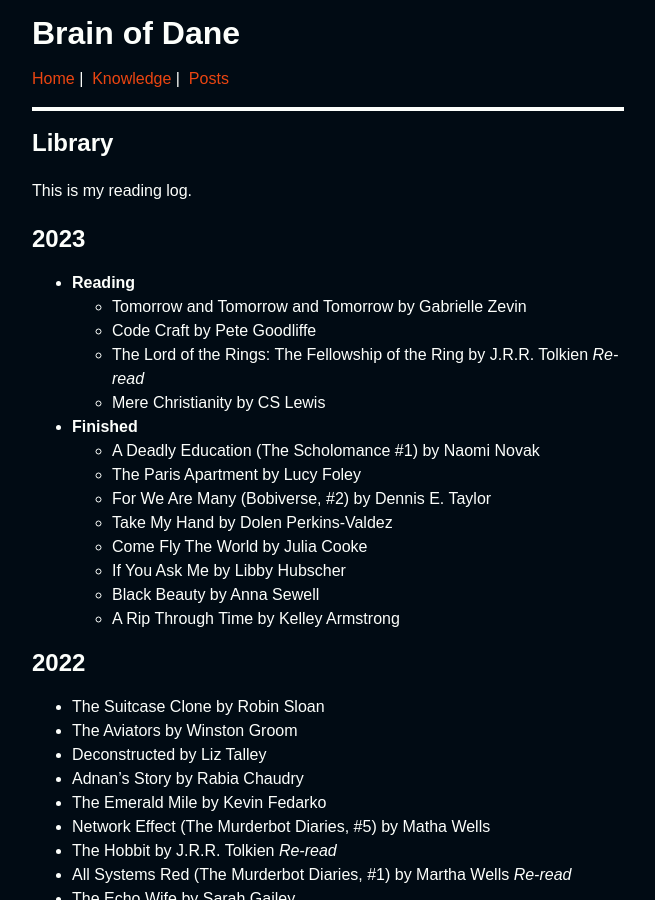
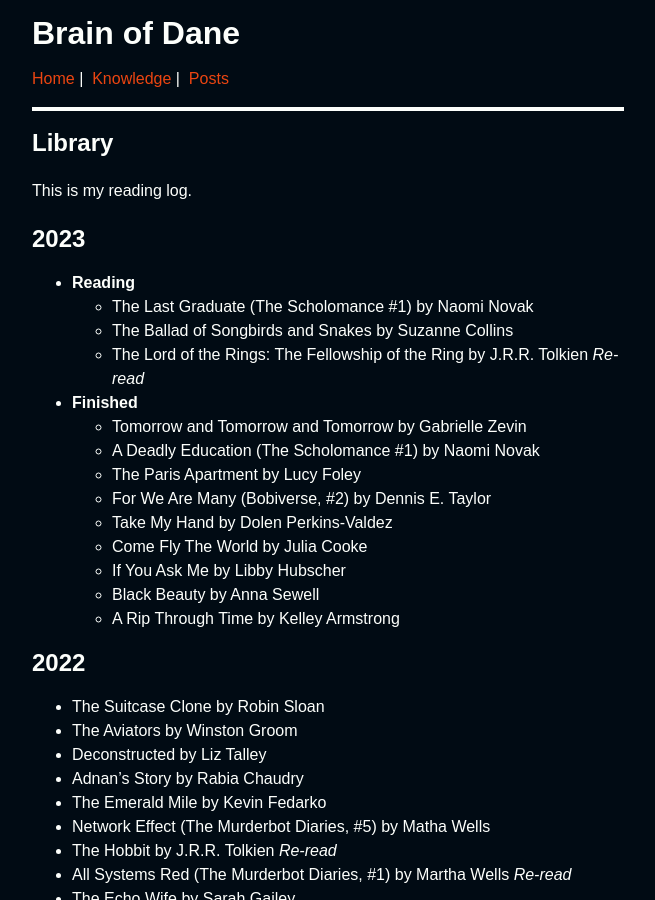
Before and after one commit to dahenson/dahenson.github.io, a Jekyll site: the page built from library.md, in a window 1280 px wide and 900 px high. Shown: the whole window, without its empty margins (312-967 px from the left). Built offline with Jekyll 4.4.1, drawn with Linux system fonts in a browser that asks for light colours.

Commit message:
Update library

```diff
--- a/library.md
+++ b/library.md
@@ -9,11 +9,11 @@ This is my reading log.
 ## 2023
 
 - **Reading**
+  - The Last Graduate (The Scholomance #1) by Naomi Novak
+  - The Ballad of Songbirds and Snakes by Suzanne Collins
+  - The Lord of the Rings: The Fellowship of the Ring by J.R.R. Tolkien _Re-read_
+- **Finished**
   - Tomorrow and Tomorrow and Tomorrow by Gabrielle Zevin
-  - Code Craft by Pete Goodliffe
-  - The Lord of the Rings: The Fellowship of the Ring by J.R.R. Tolkien _Re-read_
-  - Mere Christianity by CS Lewis
-- **Finished**
   - A Deadly Education (The Scholomance #1) by Naomi Novak
   - The Paris Apartment by Lucy Foley
   - For We Are Many (Bobiverse, #2) by Dennis E. Taylor
```
